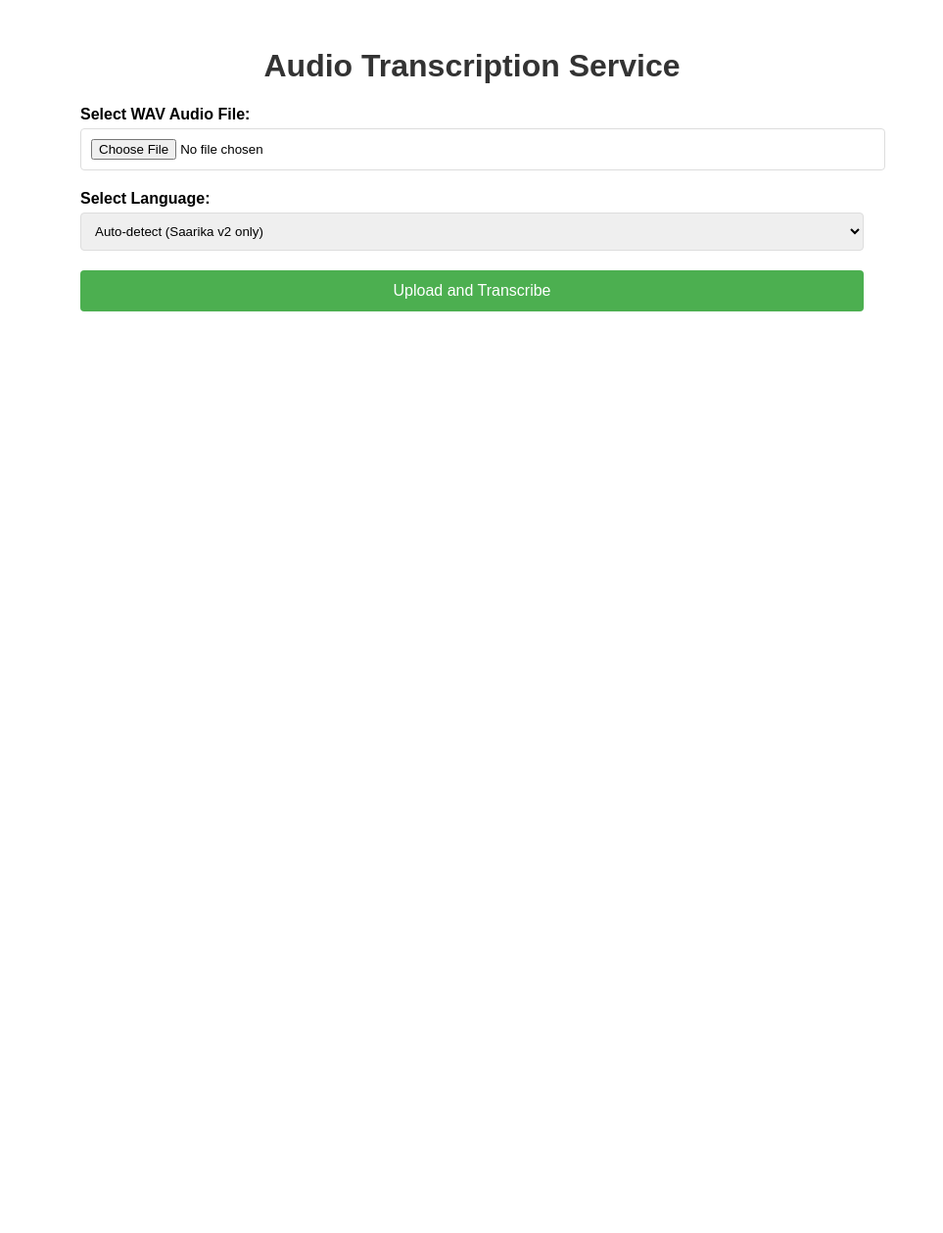
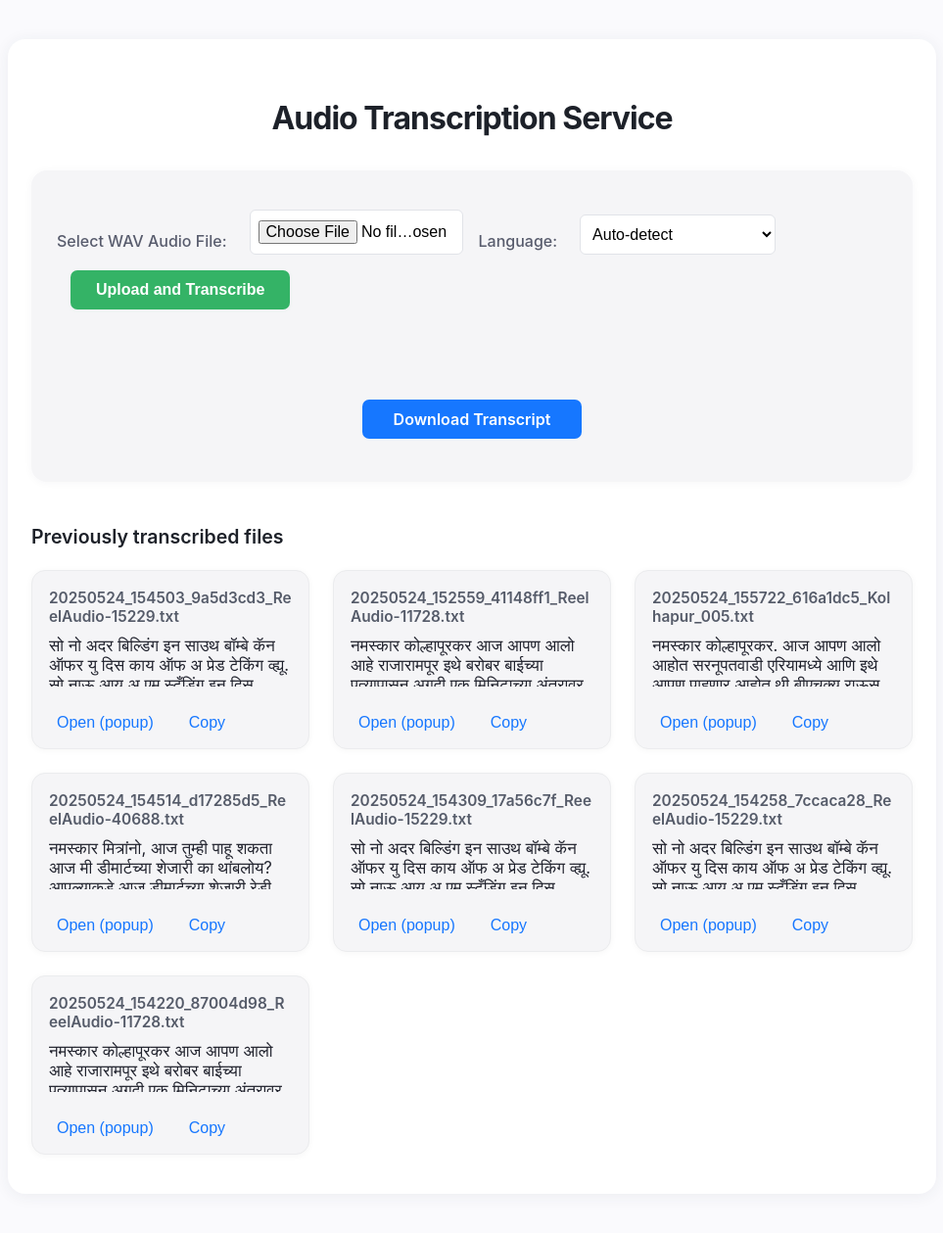
Before and after one commit to anshu1016/Reel_MVP_Audio, a Flask app: page / in a window 1280 px wide. Shown: the whole page at 98% size, without its empty margins (158-1121 px from the left). Before the commit the page ends 318 px from the top, so only its background shows below. Run offline with Flask 3, Linux system fonts and the light colour scheme.

Commit message:
With new UI changes v1

```diff
--- a/app.py
+++ b/app.py
@@ -82,5 +82,13 @@ def download_transcript(filename):
     except Exception as e:
         return jsonify({'error': str(e)}), 404
 
+@app.route('/transcripts', methods=['GET'])
+def list_transcripts():
+    files = []
+    for filename in os.listdir(TRANSCRIPTS_FOLDER):
+        if filename.endswith('.txt'):
+            files.append(filename)
+    return jsonify(files)
+
 if __name__ == '__main__':
     app.run(debug=True)
--- a/static/css/style.css
+++ b/static/css/style.css
@@ -1,85 +1,219 @@
+body {
+    background: #fafafd;
+    font-family: 'Inter', Arial, sans-serif;
+    margin: 0;
+    padding: 0;
+}
+
 .container {
-    max-width: 800px;
-    margin: 0 auto;
-    padding: 20px;
-    font-family: Arial, sans-serif;
+    max-width: 900px;
+    margin: 40px auto;
+    padding: 40px 24px;
+    background: #fff;
+    border-radius: 18px;
+    box-shadow: 0 2px 16px rgba(45, 54, 65, 0.07);
 }
 
 h1 {
     text-align: center;
-    color: #333;
+    color: #1d2129;
+    font-size: 2rem;
+    margin-bottom: 34px;
+    font-weight: 700;
+    letter-spacing: -1px;
 }
 
-.form-group {
-    margin-bottom: 20px;
+.upload-box {
+    background: #f5f5f7;
+    border-radius: 16px;
+    padding: 40px 26px 28px 26px;
+    margin-bottom: 40px;
+    display: flex;
+    flex-direction: column;
+    gap: 20px;
+    align-items: stretch;
+    box-shadow: 0 1px 8px rgba(45,54,65,0.04);
 }
 
-label {
-    display: block;
-    margin-bottom: 5px;
-    font-weight: bold;
+.upload-form {
+    display: flex;
+    flex-wrap: wrap;
+    gap: 16px;
+    align-items: flex-end;
+    justify-content: flex-start;
+    width: 100%;
 }
 
-input[type="file"],
-select {
-    width: 100%;
-    padding: 10px;
-    border: 1px solid #ddd;
-    border-radius: 4px;
+.upload-form label {
+    font-size: 1rem;
+    color: #585c6d;
+    font-weight: 500;
+    margin-bottom: 4px;
+    margin-right: 7px;
+    white-space: nowrap;
 }
 
-button {
-    background-color: #4CAF50;
-    color: white;
-    padding: 12px 20px;
-    border: none;
-    border-radius: 4px;
-    cursor: pointer;
-    width: 100%;
-    font-size: 16px;
+.upload-form input[type="file"],
+.upload-form select {
+    padding: 10px 8px;
+    border: 1px solid #e1e3e8;
+    border-radius: 6px;
+    background: #fff;
+    font-size: 1rem;
+    width: 200px;
 }
 
-button:hover {
-    background-color: #45a049;
+.upload-form select {
+    min-width: 140px;
 }
 
-.status {
-    margin-top: 20px;
-    padding: 15px;
-    border-radius: 4px;
+.upload-form button {
+    background: #34b366;
+    color: #fff;
+    border: none;
+    border-radius: 7px;
+    padding: 11px 26px;
+    font-size: 1rem;
+    font-weight: 600;
+    cursor: pointer;
+    margin-left: 14px;
+    transition: background 0.18s;
+    box-shadow: 0 1px 4px rgba(52,179,102,0.06);
+}
+.upload-form button:hover {
+    background: #259553;
+}
+
+#status {
+    margin: 12px 0 0 0;
+    font-weight: 500;
+    text-align: center;
+    padding: 6px 0;
+    border-radius: 6px;
+}
+#status.processing { color: #888; background: #f8f8f8;}
+#status.success { color: #179b38; background: #f3faf5;}
+#status.error { color: #e02e2e; background: #fff5f5;}
+#downloadSection {
+    margin: 16px auto;
     text-align: center;
 }
-
-.processing {
-    background-color: #fff3cd;
-    color: #856404;
+.download-button {
+    background: #1677ff;
+    color: #fff;
+    border: none;
+    border-radius: 7px;
+    padding: 10px 32px;
+    font-weight: 600;
+    font-size: 1rem;
+    text-decoration: none;
+    display: inline-block;
+    margin-top: 12px;
+    transition: background 0.13s;
+}
+.download-button:hover {
+    background: #155fc1;
 }
 
-.success {
-    background-color: #d4edda;
-    color: #155724;
+.transcripts-section {
+    margin-top: 44px;
 }
 
-.error {
-    background-color: #f8d7da;
-    color: #721c24;
+.transcripts-title {
+    font-size: 1.22rem;
+    font-weight: 600;
+    color: #1d2129;
+    margin-bottom: 22px;
 }
 
-.hidden {
-    display: none;
+.transcripts-grid {
+    display: grid;
+    grid-template-columns: repeat(auto-fit, minmax(280px, 1fr));
+    gap: 24px;
 }
 
-.download-button {
-    display: block;
-    background-color: #007bff;
-    color: white;
-    text-decoration: none;
-    padding: 12px 20px;
-    border-radius: 4px;
-    text-align: center;
-    margin-top: 20px;
+.transcript-card {
+    background: #f5f5f7;
+    border-radius: 14px;
+    min-height: 140px;
+    display: flex;
+    flex-direction: column;
+    justify-content: space-between;
+    padding: 18px 17px 13px 17px;
+    box-shadow: 0 1px 7px rgba(0,0,0,0.04);
+    border: 1px solid #ebecee;
 }
 
-.download-button:hover {
-    background-color: #0056b3;
+.transcript-card .filename {
+    font-size: 0.96rem;
+    font-weight: 600;
+    color: #555b69;
+    margin-bottom: 10px;
+    word-break: break-all;
 }
+
+.transcript-card .text-preview {
+    font-size: 1.05rem;
+    color: #20222d;
+    margin-bottom: 18px;
+    min-height: 48px;
+    max-height: 52px;
+    overflow: hidden;
+    text-overflow: ellipsis;
+    white-space: pre-wrap;
+    word-break: break-word;
+}
+
+.transcript-card .actions {
+    display: flex;
+    gap: 20px;
+    margin-top: 6px;
+}
+
+.transcript-card .actions button {
+    background: none;
+    border: none;
+    color: #1677ff;
+    font-size: 1rem;
+    cursor: pointer;
+    font-weight: 500;
+    border-radius: 6px;
+    padding: 4px 8px;
+    transition: background 0.1s;
+}
+.transcript-card .actions button:hover {
+    background: #e3eaff;
+    color: #165cb4;
+}
+
+#popupModal {
+    display: none;
+    position: fixed;
+    top: 0; left: 0; width: 100vw; height: 100vh;
+    background: rgba(0,0,0,0.17);
+    align-items: center;
+    justify-content: center;
+    z-index: 999;
+}
+#popupModal .popup-content {
+    background: #fff;
+    max-width: 520px;
+    width: 92vw;
+    padding: 30px 20px 24px 26px;
+    border-radius: 18px;
+    box-shadow: 0 6px 30px rgba(0,0,0,0.11);
+    position: relative;
+}
+#popupModal button.close {
+    position: absolute; top: 12px; right: 18px;
+    font-size: 1.4rem; background: none; border: none; cursor: pointer;
+}
+#popupModal h3 { margin-bottom: 13px; color: #1677ff; }
+#popupText {
+    font-size: 1.08rem;
+    line-height: 1.48;
+    color: #1b1d21;
+    word-break: break-word;
+    white-space: pre-wrap;
+    margin: 0;
+}
--- a/templates/index.html
+++ b/templates/index.html
@@ -10,16 +10,13 @@
     <div class="container">
         <h1>Audio Transcription Service</h1>
 
-        <form id="uploadForm" enctype="multipart/form-data">
-            <div class="form-group">
+        <div class="upload-box">
+            <form id="uploadForm" class="upload-form" enctype="multipart/form-data">
                 <label for="file">Select WAV Audio File:</label>
                 <input type="file" id="file" name="file" accept=".wav" required>
-            </div>
-
-            <div class="form-group">
-                <label for="language">Select Language:</label>
+                <label for="language">Language:</label>
                 <select id="language" name="language" required>
-                        <option value="unknown">Auto-detect (Saarika v2 only)</option>
+                    <option value="unknown">Auto-detect</option>
                     <option value="en-IN">English</option>
                     <option value="hi-IN">Hindi</option>
                     <option value="mr-IN">Marathi</option>
@@ -31,15 +28,28 @@
                     <option value="pa-IN">Punjabi</option>
                     <option value="bn-IN">Bengali</option>
                 </select>
-
-            </div>
-
                 <button type="submit">Upload and Transcribe</button>
             </form>
-
             <div id="status" class="hidden"></div>
             <div id="downloadSection" class="hidden">
                 <a id="downloadLink" href="#" class="download-button">Download Transcript</a>
+            </div>
+        </div>
+
+        <div class="transcripts-section">
+            <div class="transcripts-title">Previously transcribed files</div>
+            <div class="transcripts-grid" id="transcriptsGrid">
+                <!-- Cards will load here -->
+            </div>
+        </div>
+    </div>
+
+    <!-- Popup modal -->
+    <div id="popupModal">
+        <div class="popup-content">
+            <button class="close" onclick="closePopup()">×</button>
+            <h3>Transcript</h3>
+            <pre id="popupText"></pre>
         </div>
     </div>
 
@@ -70,6 +80,7 @@
                     status.className = 'status success';
                     downloadLink.href = `/download/${data.transcript_filename}`;
                     downloadSection.className = '';
+                    loadTranscripts();
                 } else {
                     status.textContent = `Error: ${data.error}`;
                     status.className = 'status error';
@@ -79,6 +90,60 @@
                 status.className = 'status error';
             }
         });
+
+        async function loadTranscripts() {
+            const grid = document.getElementById('transcriptsGrid');
+            grid.innerHTML = '';
+            const files = await fetch('/transcripts').then(res => res.json());
+            if (!files.length) {
+                grid.innerHTML = "<div style='color:#888; text-align:center;'>No transcripts yet.</div>";
+                return;
+            }
+            for (const filename of files) {
+                // Get a preview of the transcript (first 160 chars)
+                let preview = '';
+                try {
+                    const resp = await fetch(`/download/${filename}`);
+                    const text = await resp.text();
+                    preview = text.length > 160 ? text.slice(0, 160) + '…' : text;
+                } catch {
+                    preview = '[Could not load preview]';
+                }
+
+                const card = document.createElement('div');
+                card.className = 'transcript-card';
+                card.innerHTML = `
+                    <div class="filename">${filename}</div>
+                    <div class="text-preview">${preview}</div>
+                    <div class="actions">
+                        <button onclick="openPopup('${filename}')">Open (popup)</button>
+                        <button onclick="copyTranscript('${filename}')">Copy</button>
+                    </div>
+                `;
+                grid.appendChild(card);
+            }
+        }
+
+        window.onload = loadTranscripts;
+
+        // Popup handling
+        async function openPopup(filename) {
+            const resp = await fetch(`/download/${filename}`);
+            const text = await resp.text();
+            document.getElementById('popupText').innerText = text;
+            document.getElementById('popupModal').style.display = 'flex';
+        }
+        function closePopup() {
+            document.getElementById('popupModal').style.display = 'none';
+            document.getElementById('popupText').innerText = '';
+        }
+        // Copy to clipboard
+        async function copyTranscript(filename) {
+            const resp = await fetch(`/download/${filename}`);
+            const text = await resp.text();
+            await navigator.clipboard.writeText(text);
+            alert("Transcript copied!");
+        }
     </script>
 </body>
 </html>
--- /dev/null
+++ b/transcripts/20250524_154220_87004d98_ReelAudio-11728.txt
@@ -0,0 +1 @@
+नमस्कार कोल्हापूरकर आज आपण आलो आहे राजारामपूर इथे बरोबर बाईच्या पुत्यापासून अगदी एक मिनिटाच्या अंतरावर असलेला कमर्शियल रेन्टल शॉप बघायला जर तुम्ही बँक पर्पस ऑफिस शोधत असाल किंवा बॅक ऑफिस शोधत असाल अन्यथा कॅफेसाठी क्लोथिंग शोरूमसाठी किंवा शोरूमसाठी जागा शोधत असाल तर हा तुमच्यासाठी बेस्ट ऑप्शन आहे चला तर मग शॉप बघूया तर हा आपला 1400 स् तर हा तुमच्यासाठी बेस्ट ऑप्शन आहे किंवा तुम्ही शोरूमसाठी जनरल स्टोअरसाठी किंवा अदर तुम्ही मेडिकल पर्पससाठी जरा समजा जागा शोधत असाल तर हा तुमच्यासाठी बेस्ट ऑप्शन आहे त्याचं फ्रंटेज आहे साधारण १८ फूट आणि डेप्थ आहे साधारण ७० फूट तुरुपूर आजूबाजूला आपल्या एचडीएफसी बँक आहे समोर अँपल पार्किंग आहे तुम्ही बघू शकता इथे तुम्हाला भेटणार आहे मेझन या बेस्ट कमर्शियल शॉप जो काय आहे रेंटलसाठी बरोबर बाईच्या पुत्यापासून अगदी शंभर मीटर अंतरावर आहे. जर तुम्हाला हा शॉप आवडला असेल, विझिट करायचा असेल तर स्क्रीनवर दिलेल्या नंबर वरती लवकरात लवकर संपर्क साधायचा आहे आणि आजच आपला राजाराम गुरुतीला रेंटल शॉप बुक करायचा आहे. धन्यवाद आणि जाता जाता प्रीमियम कोल्हापूर प्रॉपर्टीला फॉलो करा. थँक्यू.
--- /dev/null
+++ b/transcripts/20250524_154258_7ccaca28_ReelAudio-15229.txt
@@ -0,0 +1 @@
+सो नो अदर बिल्डिंग इन साउथ बॉम्बे कॅन ऑफर यु दिस काय ऑफ अ प्रेड टेकिंग व्ह्यू. सो नाऊ आय अ एम स्टँडिंग इन दिस प्रॉलिंग लिविंग रूम ऑफ दिस थ्री थाउजेंड स्पीअरफुट अपार्टमेंट दॅट ऑफर्स यु वन अपार्टमेंट ऑफ फ्लो इट दिस एक्सीलेंट पॅनोरमिक सी व्ह्यू. वे आर नाऊ इन द किचन. देस अ स्टाफ रूम बिहाइंड अस. पण दिस वॉल कॅन सगळी अनडेन्मेंट हॅपन्स. यु कॅन वॉच युवर फेवरेट मूवीज, स्पोर्ट्स, टीव्ही शोज ऑर यु कॅन कन्व्हर्ट दिस इनटू आवर फोर्थ बेडर. अँड फायनली वे अँड द मास्टर बेडरूम विथ दीस गॉर्जेस फ्रेंच विंडोज अँड दिस लवली नीश फॉर योर वॉक इन वॉट हो. सो यु वॉट टू बी स्टँडिंग हियर अँड होस्ट युवर नेक्स्ट अनडाउनर डीएमएस.
--- /dev/null
+++ b/transcripts/20250524_154309_17a56c7f_ReelAudio-15229.txt
@@ -0,0 +1 @@
+सो नो अदर बिल्डिंग इन साउथ बॉम्बे कॅन ऑफर यु दिस काय ऑफ अ प्रेड टेकिंग व्ह्यू. सो नाऊ आय अ एम स्टँडिंग इन दिस प्रॉलिंग लिविंग रूम ऑफ दिस थ्री थाउजेंड स्पीअरफुट अपार्टमेंट दॅट ऑफर्स यु वन अपार्टमेंट ऑफ फ्लो इट दिस एक्सीलेंट पॅनोरमिक सी व्ह्यू. वे आर नाऊ इन द किचन. देस अ स्टाफ रूम बिहाइंड अस. पण दिस वॉल कॅन सगळी अनडेन्मेंट हॅपन्स. यु कॅन वॉच युवर फेवरेट मूवीज, स्पोर्ट्स, टीव्ही शोज ऑर यु कॅन कन्व्हर्ट दिस इनटू आवर फोर्थ बेडर. अँड फायनली वे अँड द मास्टर बेडरूम विथ दीस गॉर्जेस फ्रेंच विंडोज अँड दिस लवली नीश फॉर योर वॉक इन वॉट हो. सो यु वॉट टू बी स्टँडिंग हियर अँड होस्ट युवर नेक्स्ट अनडाउनर डीएमएस.
--- /dev/null
+++ b/transcripts/20250524_154503_9a5d3cd3_ReelAudio-15229.txt
@@ -0,0 +1 @@
+सो नो अदर बिल्डिंग इन साउथ बॉम्बे कॅन ऑफर यु दिस काय ऑफ अ प्रेड टेकिंग व्ह्यू. सो नाऊ आय अ एम स्टँडिंग इन दिस प्रॉलिंग लिविंग रूम ऑफ दिस थ्री थाउजेंड स्पीअरफुट अपार्टमेंट दॅट ऑफर्स यु वन अपार्टमेंट ऑफ फ्लो इट दिस एक्सीलेंट पॅनोरमिक सी व्ह्यू. वे आर नाऊ इन द किचन. देस अ स्टाफ रूम बिहाइंड अस. पण दिस वॉल कॅन सगळी अनडेन्मेंट हॅपन्स. यु कॅन वॉच युवर फेवरेट मूवीज, स्पोर्ट्स, टीव्ही शोज ऑर यु कॅन कन्व्हर्ट दिस इनटू आवर फोर्थ बेडर. अँड फायनली वे अँड द मास्टर बेडरूम विथ दीस गॉर्जेस फ्रेंच विंडोज अँड दिस लवली नीश फॉर योर वॉक इन वॉट हो. सो यु वॉट टू बी स्टँडिंग हियर अँड होस्ट युवर नेक्स्ट अनडाउनर डीएमएस.
--- /dev/null
+++ b/transcripts/20250524_154514_d17285d5_ReelAudio-40688.txt
@@ -0,0 +1 @@
+नमस्कार मित्रांनो, आज तुम्ही पाहू शकता आज मी डीमार्टच्या शेजारी का थांबलोय? आपल्याकडे आज डीमार्टच्या शेजारी रेडी पोजिशनमधला 3BHK चा 1200 स्क्वेअर फीट वाला ड्रॉ हाऊस आलेला आहे. त्याच लोकेशन डीमार्टच्या शेजारी असेल नगर हायवे पासून हडली 400 ते 500 मीटर अंतरावर आहे. चला तर पाहूया आपण ऍक्च्युअल ड्रॉ हाऊस. आपण आलो आहे आपण ऍक्च्युअल रॉ हाऊसवर ही पूर्ण स्कीम पाहू शकता ही मोठी स्कीम आहे यामध्ये या रॉ हाऊसच कार्पेट पाहिला तर लँड पार्सल १२०० स्क्वेअर फीटचा हा आपला लँड पार्सल असेल आणि याचे पूर्ण कंट्रक्शन जर पाहिलं २००० स्क्वेअर फीटच्या आसपास हा आपला पूर्ण रॉ हाऊस बनवलेला आहे ३ बीएचकेचा हा रॉ हाऊस आहे. आपण बघूया रॉ आऊटचा हा पूर्ण टूर ठीक आहे. असे हे केंद्र कमलक बायोकेट कधीतरी पाठावू शकत नाहीत ते जर आपण म्हणजे आपण चांगली काही भारी निर्णय करू शकतो. तसेच आपण सांगायची तर काही चांगली देखील भरले लागत नाही.
--- /dev/null
+++ b/transcripts/20250524_155722_616a1dc5_Kolhapur_005.txt
@@ -0,0 +1 @@
+नमस्कार कोल्हापूरकर. आज आपण आलो आहोत सरनूपतवाडी एरियामध्ये आणि इथे आपण पाहणार आहोत थ्री बीएचक्यू राऊस ज्याचा प्लॉट एरिया आहे पाचशे स्क्वेअर पूट आणि बांधकामा आहे चौदाशे पन्नास स्क्वेअर पूट. चला आता मग प्रॉपरी पाहूया. तुम्हाला पार्किंग दिलेला आहे आणि हा आपला एन्ट्रन्स आणि हे आपले ग्राउंड ब्लोअर की मास्टर बेडरूम. यालाच अटॅच टॉयलेट पत्रू आहे. इथे फिलिंग सुद्धा आहे. हे कॉमन आपलं वॉशरूम आणि हे आपले एल शेप मधलं प्रॉपर किचन आपले युटिलिटी आहे. तर हे आपली सेकंड बेडरूम. त्याला तर तुम्हाला फिलिंग दिलेला आहे, विंडोज आहेत आणि या बेडरूमला अटॅक्ट बाल्कनी सुद्धा आहे. इकडे आपलं कॉमन वॉशरूम दोन्ही बेडरूमसाठी आणि हे आपली थर्ड बेडरूम. त्याला असं तुम्हाला सीलिंग दिलेलं आहे. दोन विंडोज आहेत प्रॉपर विंडोज आहेत. त्याचा आपण पाहू शकतो टेरेस. तर हे आपलं टेरेस तुम्हाला एक हजार टिटल स्टोरेज दिलेला आहे. समोर येथे पूर्व हायवे अधिक पन्नास मीटर अंतरावर आहे. तुम्हाला जर ही प्रॉपर्टी आवडली असेल तर स्क्रीनवर दिलेल्या नंबरवर कॉन्टॅक्ट करा आणि लवकरात लवकर विझिट करा आणि आपला आज ते बेस ग्रो बंगलो ब
```
Also changed, not shown: 6 other files. Lines whose indentation alone changed are shown as unchanged.
